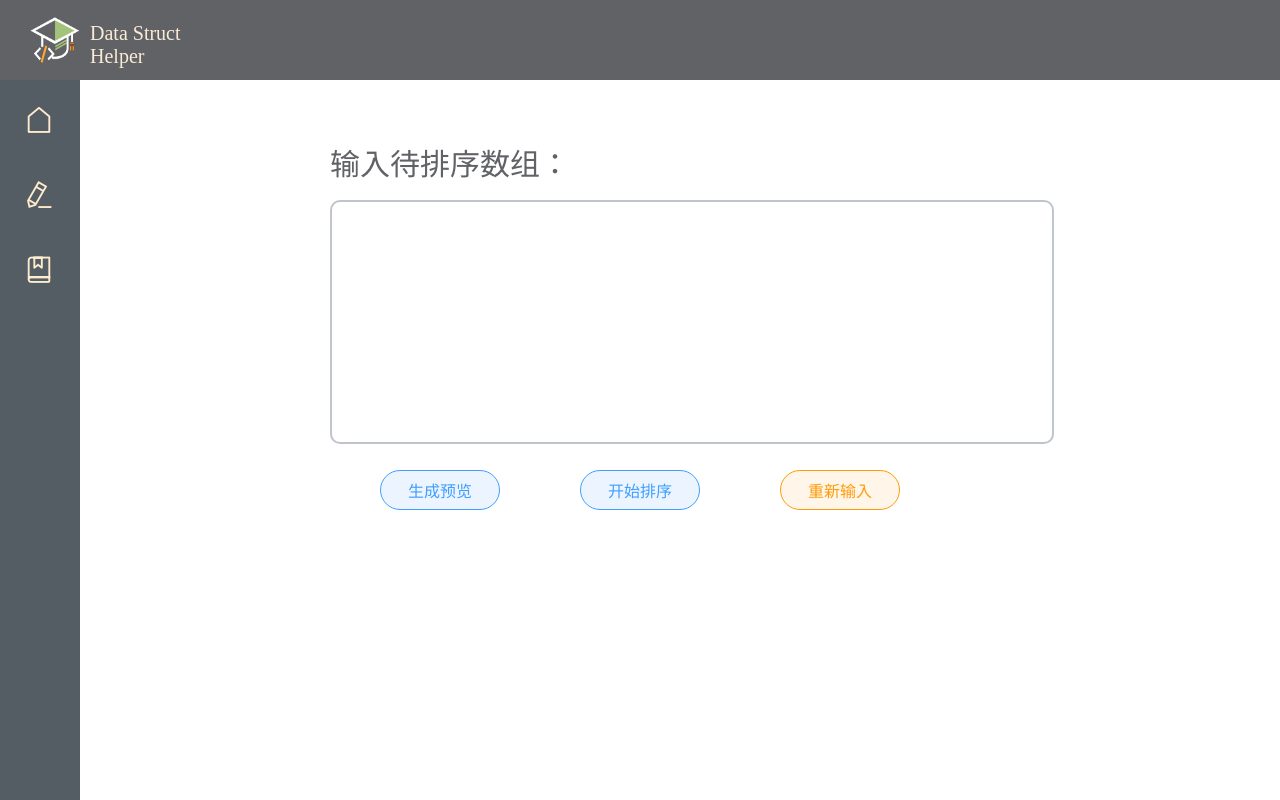
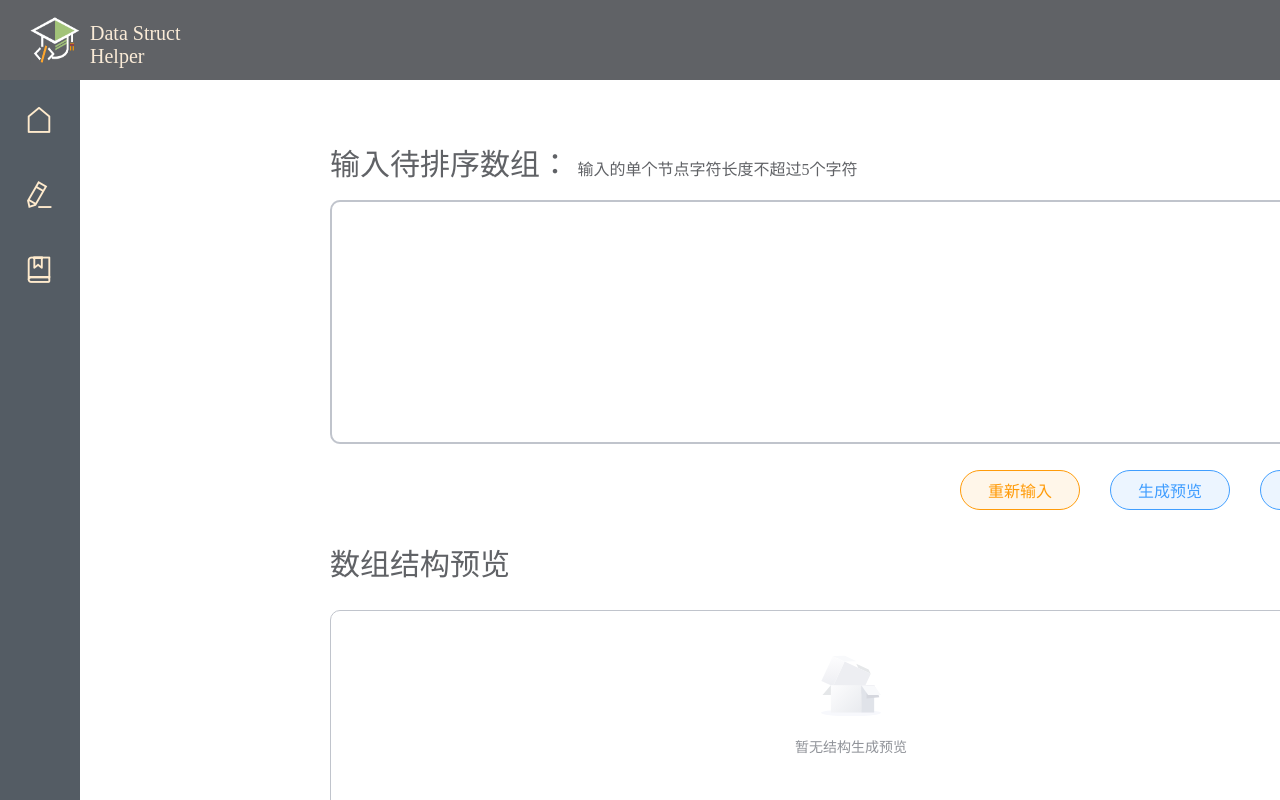
Before and after one commit to Knight4Lancelot/Datastruct-study-helper, a Vue app: page /algorithm/popsort in a window 1280 px wide. Built offline with nearby package versions, Linux system fonts and the light colour scheme.

Commit message:
2022/07/11修改

```diff
--- a/src/components/algorithmViewComps/LinearAlgorithmInput.vue
+++ b/src/components/algorithmViewComps/LinearAlgorithmInput.vue
@@ -1,7 +1,11 @@
 <template>
 	<div>
-		<span id="tip-1">
-			输入待排序数组：</span>
+		<span class="head-input-tip"
+			style="top: 60px;">
+			输入待排序数组：
+			<span style="font-size: 16px;">
+				输入的单个节点字符长度不超过5个字符</span>
+		</span>
 		<textarea :class="isTextAreaActive"
 			ref="inputArea"
 			v-model="textarea"
@@ -10,26 +14,37 @@
 			@blur="changeClass(false)"
 			@input="updateListData()"/>
 		<button class="commit-user-choice"
+			:style="{'background-color':'#FFF6E9',
+				'left':String(mainPartWidth-120)+'px',
+				'color':'#FF9B09',
+				'border':'1px solid #FF9B09'}">
+			重新输入
+		</button>
+		<button class="commit-user-choice"
 			:style="{'background-color':'#ECF5FF',
-				'left':'300px',
+				'left':String(mainPartWidth+30)+'px',
 				'color':'#409EFF',
 				'border':'1px solid #409EFF'}">
 			生成预览
 		</button>
 		<button class="commit-user-choice"
 			:style="{'background-color':'#ECF5FF',
-				'left':'500px',
+				'left':String(mainPartWidth+180)+'px',
 				'color':'#409EFF',
 				'border':'1px solid #409EFF'}">
 			开始排序
 		</button>
-		<button class="commit-user-choice"
-			:style="{'background-color':'#FFF6E9',
-				'left':'700px',
-				'color':'#FF9B09',
-				'border':'1px solid #FF9B09'}">
-			重新输入
-		</button>
+		<span class="head-input-tip"
+			style="top: 460px;">
+			数组结构预览
+		</span>
+		<div class="preview-struct-area"
+			:style="{'width':String(mainPartWidth+40)+'px'}">
+			<el-empty
+				v-if="isPreviewEmpty"
+				description="暂无结构生成预览"
+				image-size="60"></el-empty>
+		</div>
 	</div>
 </template>
 
@@ -41,6 +56,7 @@ export default {
 			mainPartWidth: 0,
 			rankList: [],
 			textAreaClass: false,
+			isPreviewEmpty: true,
 			textarea: ''
 		}
 	},
@@ -55,7 +71,7 @@ export default {
 	methods: {
 		formSize() {
 			this.mainPartWidth = document.documentElement.clientWidth-600;
-
+			if (this.mainPartWidth < 1000) { this.mainPartWidth=1000; }
 		},
 		changeClass(status) {
 			this.textAreaClass=status;
@@ -69,10 +85,9 @@ export default {
 </script>
 
 <style>
-#tip-1 {
+.head-input-tip {
 	user-select: none;
 	position: absolute;
-	top: 60px;
 	left: 250px;
 	font-size: 30px;
 	color: #606266;
@@ -89,7 +104,6 @@ export default {
 	font-family: "Microsoft YaHei";
 }
 .input-list {
-	transition: 0.5s;
 	outline: none;
 	resize: none;
 	position: absolute;
@@ -120,4 +134,14 @@ export default {
 	font-family: "Microsoft YaHei";
 	border: 2px solid #78BBFF;
 }
+.preview-struct-area {
+	position: absolute;
+	left: 250px;
+	top: 530px;
+	border-radius: 10px;
+	border: 1px solid #C0C4CC;
+	height: 200px;
+	overflow-x: scroll;
+	overflow-y: hidden;
+}
 </style>
--- a/src/components/algorithmViewComps/LinearNode.vue
+++ b/src/components/algorithmViewComps/LinearNode.vue
@@ -63,9 +63,9 @@ export default {
 	width: 50px;
 	height: 30px;
 	bottom: 0;
-	font-size: 18px;
+	font-size: 16px;
 	text-align: center;
-	padding-top: 5px;
+	padding-top: 7px;
 	border-radius: 10px;
 	color: #535558;
 	font-family: 'Microsoft YaHei';
--- a/src/components/algorithmViewComps/PopSortCanvas.vue
+++ b/src/components/algorithmViewComps/PopSortCanvas.vue
@@ -53,7 +53,7 @@ export default {
 	},
 	mounted() {
 		var min = this.nodelist[0], max = this.nodelist[0];
-		var di_min = 0, di_max = 0;
+		var digit_difference = 0;
 		for (var i = 0; i < this.nodelist.length; i++) {
 			this.list2Comp_Map.push(i);
 			this.initNodeList.push(this.nodelist[i]);
@@ -71,24 +71,19 @@ export default {
 				this.pillarHeights[i] += (2*min);
 			}
 		}
-		di_min = String(min).length;
-		di_max = String(max).length;
+		digit_difference = String(max-min).length;
 		switch(true) {
-			case di_max-di_min<2:
+			case digit_difference<2:
 				for (i = 0; i < this.pillarHeights.length; i++) {
 					this.pillarHeights[i] = 500*this.pillarHeights[i]/max;
 				}
 				break;
-			case di_max-di_min<3:
+			case digit_difference>=2:
 				for (i = 0; i < this.pillarHeights.length; i++) {
-					this.pillarHeights[i] = 500*Math.sqrt(this.pillarHeights[i]/max);
+					this.pillarHeights[i] = 500*Math.sqrt(this.pillarHeights[i]/max, digit_difference);
 				}
 				break;
-			default:
-				for (i = 0; i < this.pillarHeights.length; i++) {
-					this.pillarHeights[i] = 500*Math.sqrt(this.pillarHeights[i]/max, 3);
-				}
-				break;
+			default: break;
 		}
 		this.movePointer('i', 10);
 		this.movePointer('j', 70);
--- a/src/views/AlgorithmViews/PopSortView.vue
+++ b/src/views/AlgorithmViews/PopSortView.vue
@@ -27,7 +27,7 @@ export default {
 		return {
 			showInputIndex: true,
 			canvasWidth: 1400,
-			list: [11,2,33,5,14,23]
+			list: [11111,2,33,5,14,23]
 		}
 	},
 	mounted() {
```
